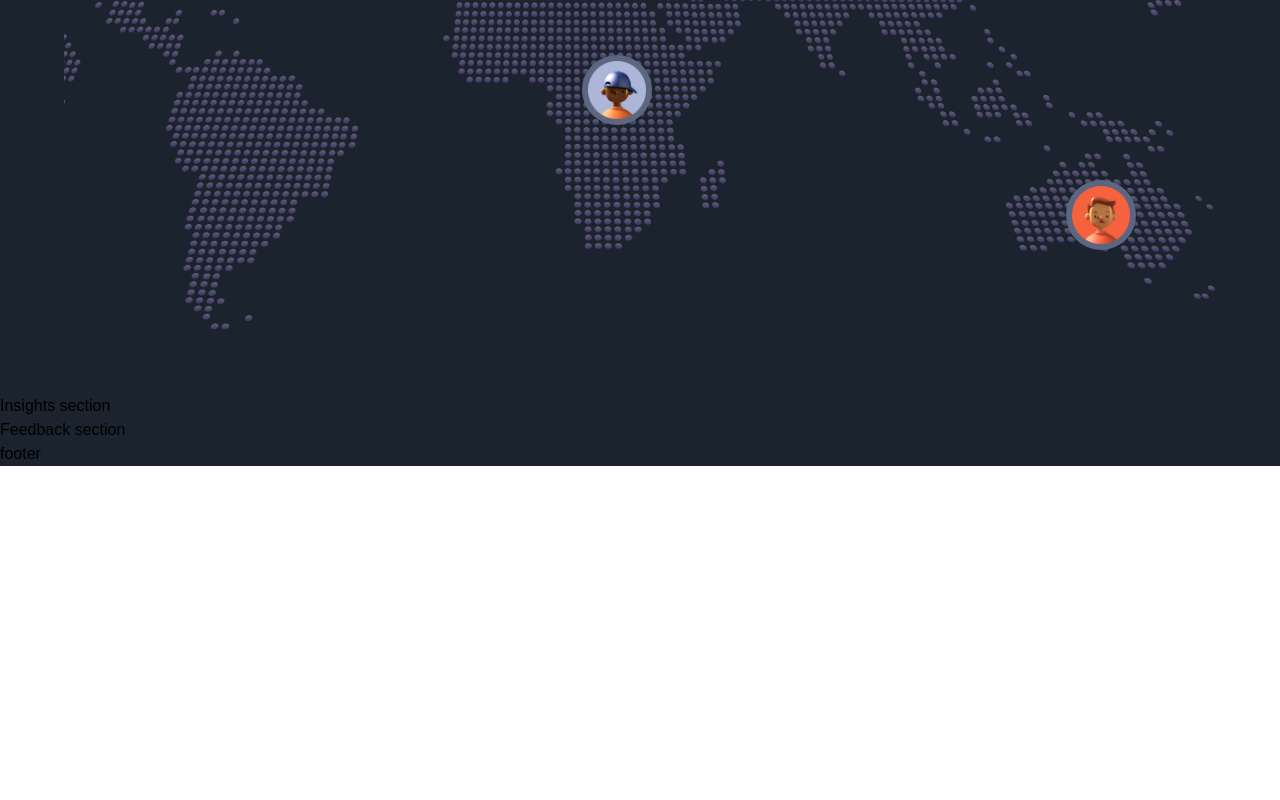
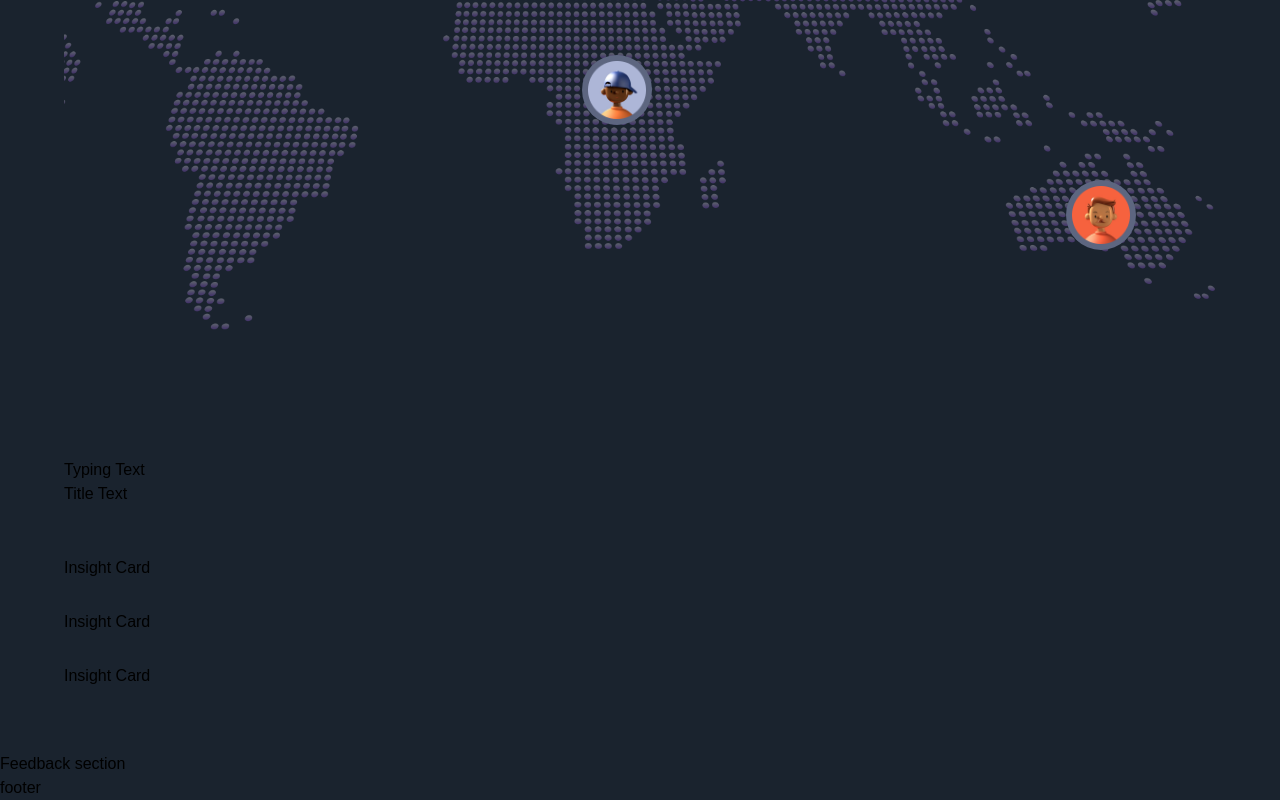
Before and after one commit to asiflhr/next13-metaversus, a Next.js app: page / in a window 1280 px wide. Shown: the part 4576-5376 px from the top of the page. Before the commit the page ends 5042 px from the top, so only its background shows below. Built offline with nearby package versions, Linux system fonts and the light colour scheme; a web font is replaced by a local one.

Commit message:
insights section added

```diff
--- a/sections/Insights.jsx
+++ b/sections/Insights.jsx
@@ -1,8 +1,35 @@
-'use client';
+/* eslint-disable quotes */
+
+"use client";
+
+import { motion } from "framer-motion";
+import { TypingText, InsightCard, TitleText } from "../components";
+
+import styles from "../styles";
+import { insights } from "../constants";
+import { staggerContainer } from "../utils/motion";
 
 const Insights = () => (
-  <section>
-    Insights section
+  <section className={`${styles.paddings} relative z-10`}>
+    <motion.div
+      variants={staggerContainer}
+      initial="hidden"
+      whileInView="show"
+      viewport={{ once: false, amount: 0.25 }}
+      className={`${styles.innerWidth} mx-auto flex flex-col`}
+    >
+      <TypingText title="| Insight" textStyles="text-center" />
+      <TitleText
+        title={<>Insight about metaverse</>}
+        textStyles="text-center"
+      />
+
+      <div className="mt-[50px] flex flex-col gap-[30px]">
+        {insights.map((item, index) => (
+          <InsightCard key={`insight-${index}`} {...item} index={index + 1} />
+        ))}
+      </div>
+    </motion.div>
   </section>
 );
 
```
